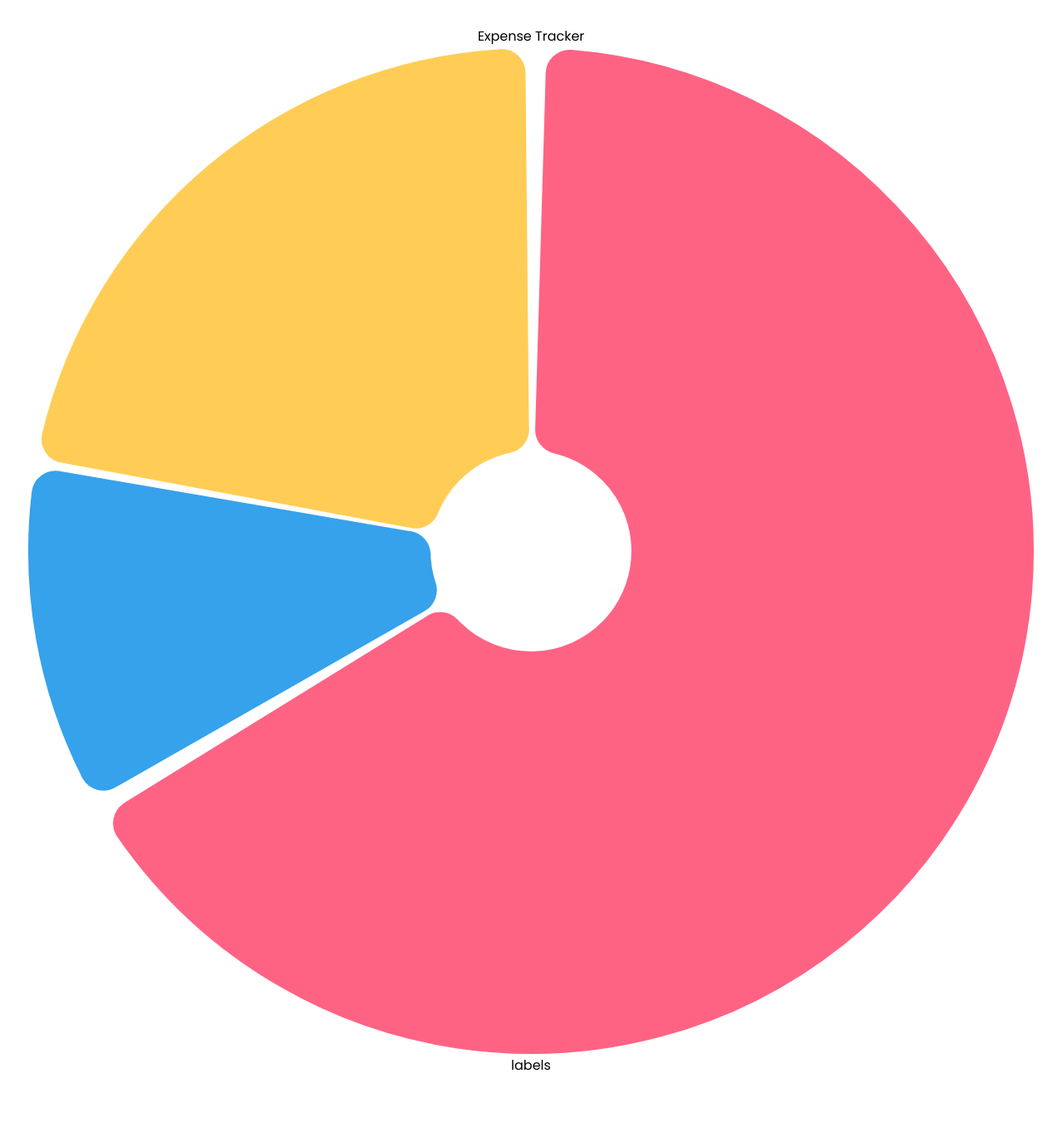
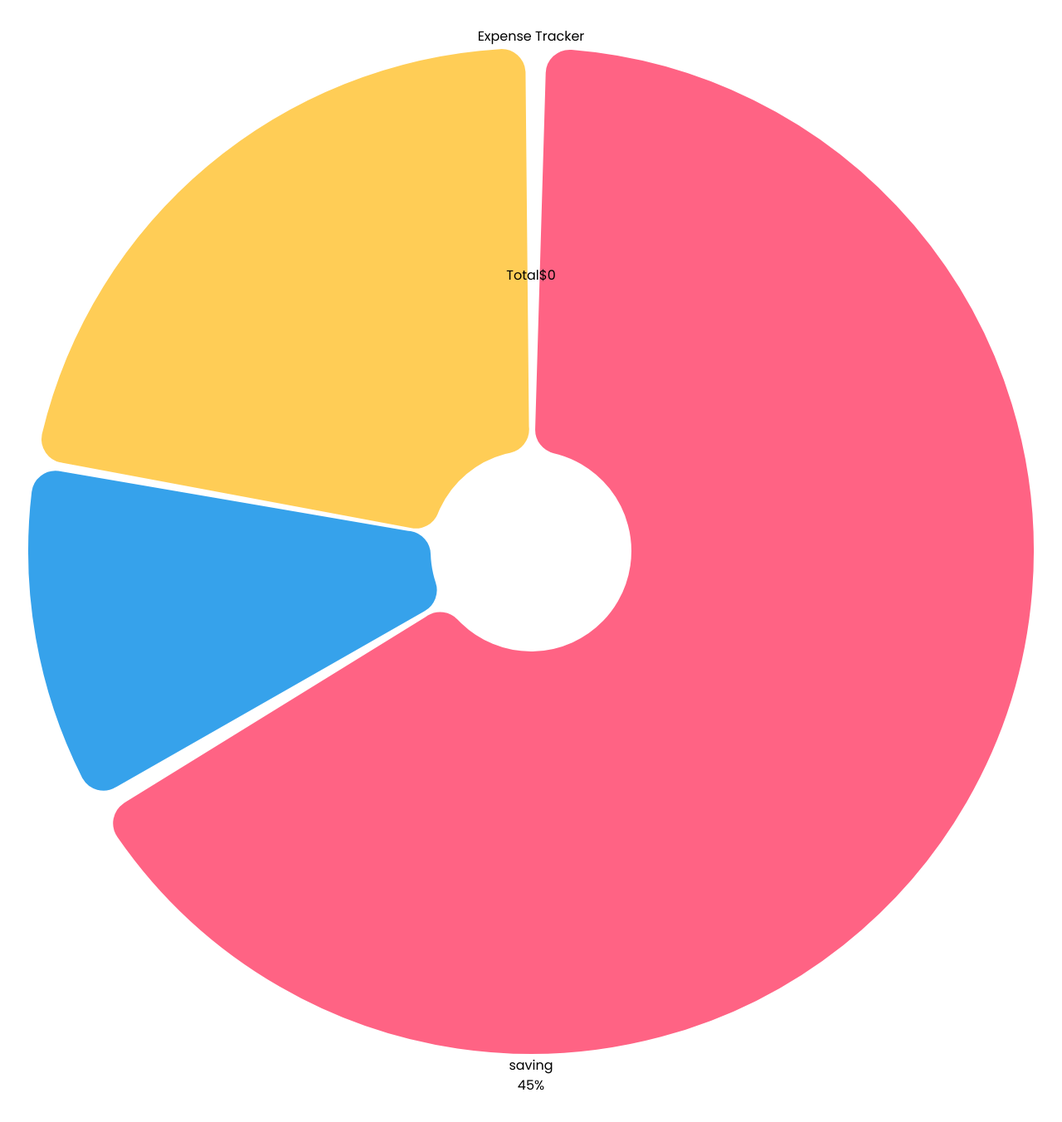
Before and after one commit to Ayazsarmad/Pr-1-Personal_expense, a React (Vite) app in the folder client/: page / in a window 1280 px wide. Shown: the whole page at 83% size. Before the commit the page ends 1328 px from the top, so only its background shows below. Built offline with nearby package versions, Linux system fonts and the light colour scheme.

Commit message:
create label component

```diff
--- a/client/src/App.css
+++ b/client/src/App.css
@@ -16,3 +16,12 @@
 .bg-purple {
   background-color: var(--colour-purple);
 }
+
+.chart .title {
+  position: absolute;
+  left: 0;
+  right: 0;
+  top: 40%;
+  margin-left: auto;
+  margin-right: auto;
+}
--- a/client/src/components/Graph.jsx
+++ b/client/src/components/Graph.jsx
@@ -1,6 +1,7 @@
 import React from "react";
 import { Chart, ArcElement } from "chart.js";
 import { Doughnut } from "react-chartjs-2";
+import Label from "./Label";
 
 Chart.register(ArcElement);
 
@@ -33,8 +34,14 @@ const Graph = () => {
       <div className="item">
         <div className="chart relative">
           <Doughnut {...config} />
+          <h3 className="mb-4 font-bold title">
+            Total
+            <span className="block text-3xl text-emerald-400">${0}</span>
+          </h3>
         </div>
-        <div className="flex flex-col py-10 gap-4">labels</div>
+        <div className="flex flex-col py-10 gap-4">
+          <Label />
+        </div>
       </div>
     </div>
   );
--- /dev/null
+++ b/client/src/components/Label.jsx
@@ -0,0 +1,22 @@
+import React from "react";
+
+const Label = () => {
+  return <LabelComponent />;
+};
+
+export default Label;
+
+function LabelComponent() {
+  return (
+    <div className="labels flex justify-between">
+      <div className="flex gap-2">
+        <div
+          className="w-2 h-2 rounded py-3"
+          style={{ background: "#f9c74f" }}
+        ></div>
+        <h3 className="saving">saving</h3>
+      </div>
+      <h3 className="font-bold">45%</h3>
+    </div>
+  );
+}
```
